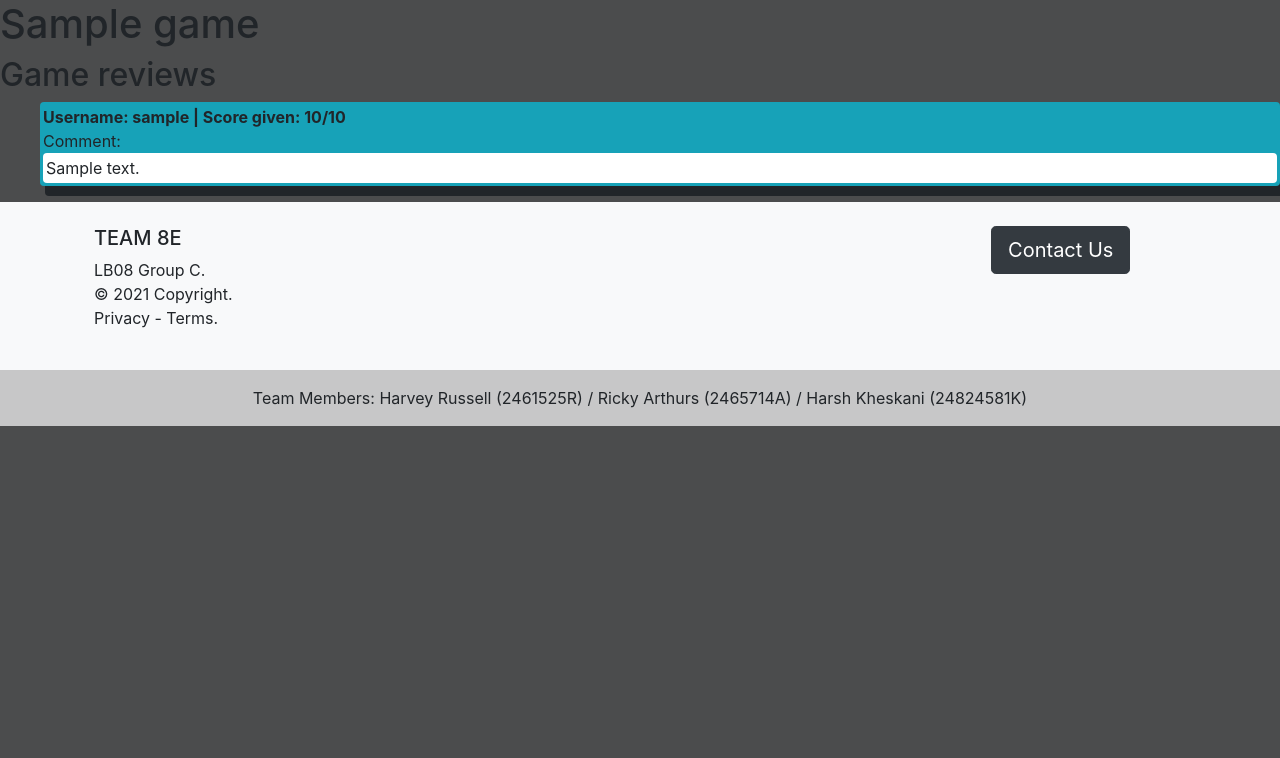
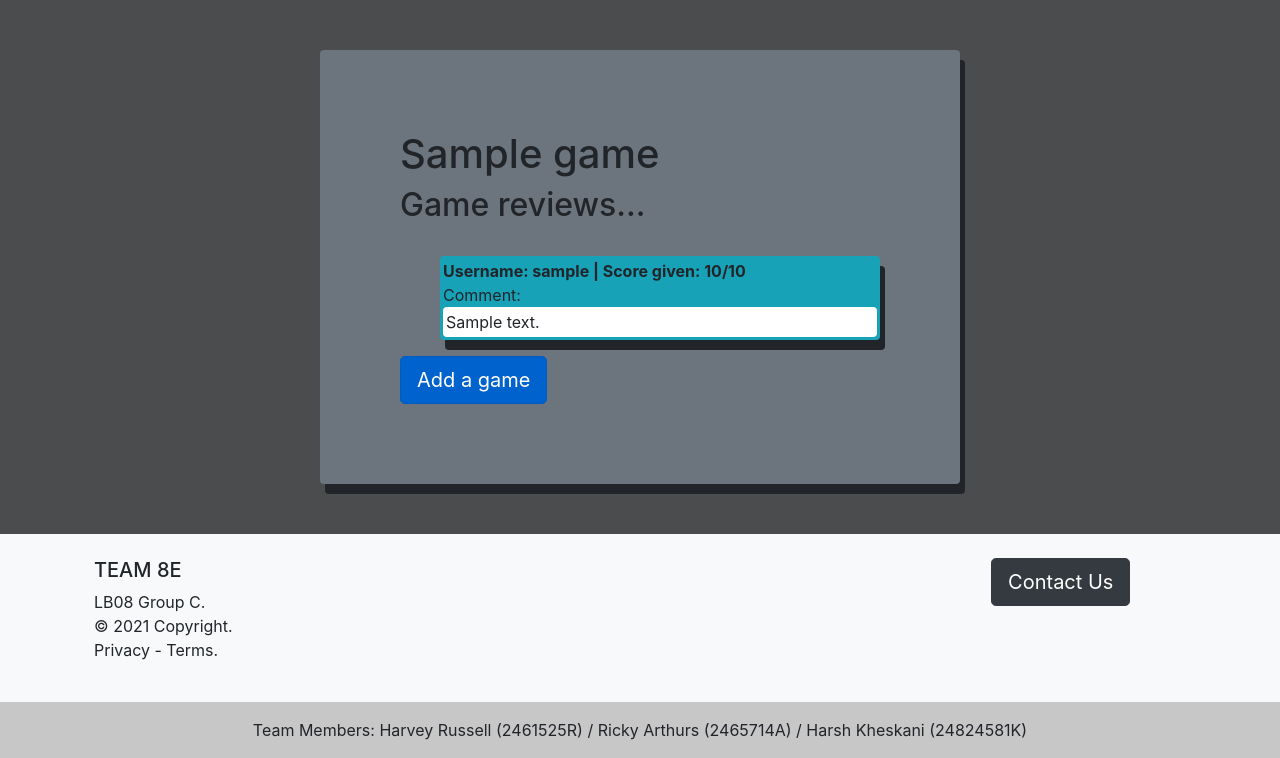
Before and after one commit to harshkheskani/rate_the_game, a Django app: a page that uses templates/rate_the_game_app/game.html in a window 1280 px wide. Shown: the part 90-848 px from the top of the page. Before the commit the page ends 516 px from the top, so only its background shows below. Run offline with Django 3.2, Linux system fonts and the light colour scheme; a user stored in the database is signed in; tables that the repository leaves empty hold one stand-in row (values such as "Sample post"); some libraries are stand-ins or nearby versions.

Commit message:
fixed button linking from game page to add review

```diff
--- a/rate_the_game_app/views.py
+++ b/rate_the_game_app/views.py
@@ -187,12 +187,13 @@ def show_game(request, game_name_slug, category_name_slug):
     context_dict = {}
     try:
         game = Game.objects.get(slug=game_name_slug)
-
+        category = Category.objects.get(slug=category_name_slug)
         reviews = Review.objects.filter(game=game)
 
         # passing the game and review information to the html
         context_dict['curGame'] = game
         context_dict['reviews'] = reviews
+        context_dict['category'] = category
     except Game.DoesNotExist:
         context_dict['game'] = None
         context_dict['reviews'] = None
--- a/templates/rate_the_game_app/game.html
+++ b/templates/rate_the_game_app/game.html
@@ -7,8 +7,9 @@
 
 {% block body_block %}
 	{% if curGame %}
+	<div class="bg-secondary rounded" style="margin:auto; width:50%; border:3px; padding: 80px; margin-top:50px; margin-bottom: 50px; box-shadow: 5px 10px;">
 	<h1>{{ curGame.title }}</h1>
-		<h2>Game reviews</h2>
+		<h2>Game reviews...</h2> </br>
 		{% if reviews %}
 			<ul>
 				{% for review in reviews %}
@@ -24,5 +25,16 @@
 		{% else %}
 		<strong>No reviews have been made for this game.</strong>
 		{% endif %}
+
+		{% if user.is_authenticated %}
+		<a href="{% url 'rate_the_game_app:add_review' curGame.slug category.slug %}">
+		<button type="button" class="btn btn-primary mr-1  btn-lg active text-center" aria-pressed="true" aria-label="Left Align" >
+			Add a game
+			<span class="glyphicon glyphicon-align-left" aria-hidden="true"></span>
+		</button>
+		</a>
+		{% endif %}
+
 	{% endif %}
+	</div>
 {% endblock %}
```
